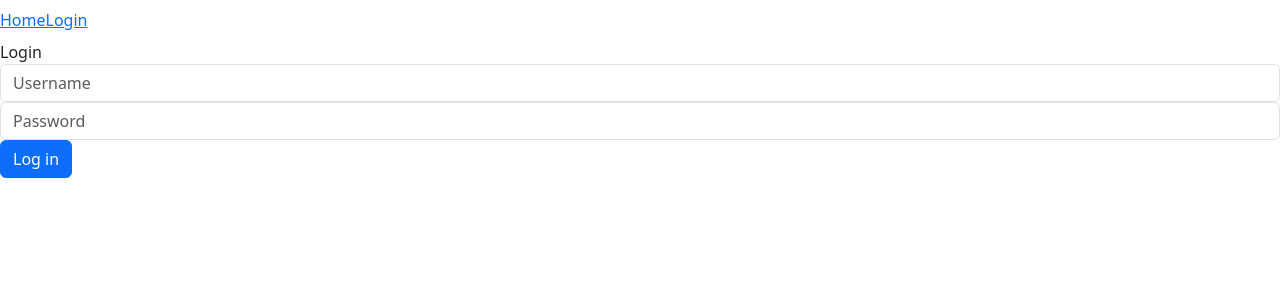
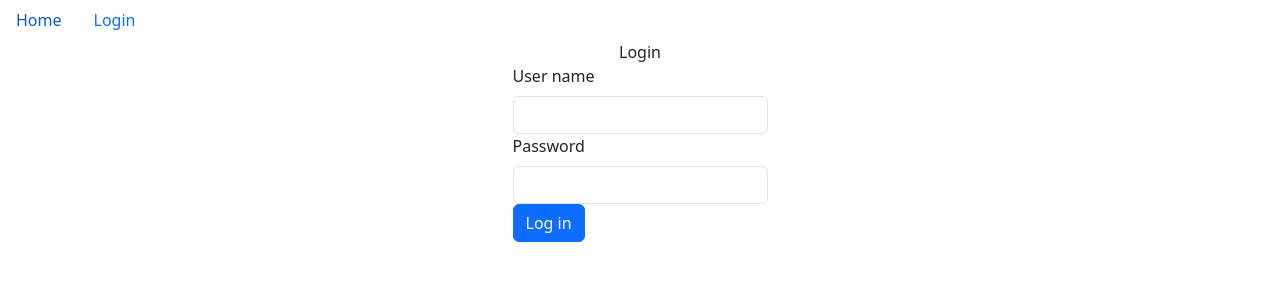
Before and after one commit to iviczl/crypto-change, a React (Vite) app: page /login in a window 1280 px wide. Shown: the top 300 px of the page. Built offline with nearby package versions, Linux system fonts and the light colour scheme.

Commit message:
login layout initials, navigation

```diff
--- a/src/App.tsx
+++ b/src/App.tsx
@@ -1,4 +1,3 @@
-import { StrictMode } from "react";
 import Login from "./components/Login";
 import { Link, Route, Routes } from "react-router-dom";
 import "bootstrap/dist/css/bootstrap.min.css";
@@ -9,11 +8,15 @@ function App() {
     <>
       <nav>
         <ul className="nav">
-          <li className="navbar navbar-nav">
-            <Link to="/">Home</Link>
+          <li className="nav-item ">
+            <Link to="/" className="nav-link">
+              Home
+            </Link>
           </li>
-          <li className="navbar navbar-nav">
-            <Link to="/login">Login</Link>
+          <li className="nav-item ">
+            <Link to="/login" className="nav-link">
+              Login
+            </Link>
           </li>
         </ul>
       </nav>
--- a/src/components/Login.tsx
+++ b/src/components/Login.tsx
@@ -1,13 +1,33 @@
 function Login() {
   return (
     <>
-      <span>Login</span>
-      <div>
-        <input type="text" className="form-control" placeholder="Username" />
-        <input type="text" className="form-control" placeholder="Password" />
-        <button type="button" className="btn btn-primary">
-          Log in
-        </button>
+      <div className="container">
+        <div className="row justify-content-center">
+          <div className="text-center">Login</div>
+          <div className="row justify-content-center">
+            <div className="col-3">
+              <label htmlFor="userName" className="form-label">
+                User name
+              </label>
+              <input type="text" className="form-control" id="userName" />
+            </div>
+          </div>
+          <div className="row justify-content-center">
+            <div className="col-3">
+              <label htmlFor="password" className="form-label">
+                Password
+              </label>
+              <input type="password" className="form-control" id="password" />
+            </div>
+          </div>
+          <div className="row justify-content-center">
+            <div className="col-3">
+              <button type="button" className="btn btn-primary gap-2">
+                Log in
+              </button>
+            </div>
+          </div>
+        </div>
       </div>
     </>
   );
```
